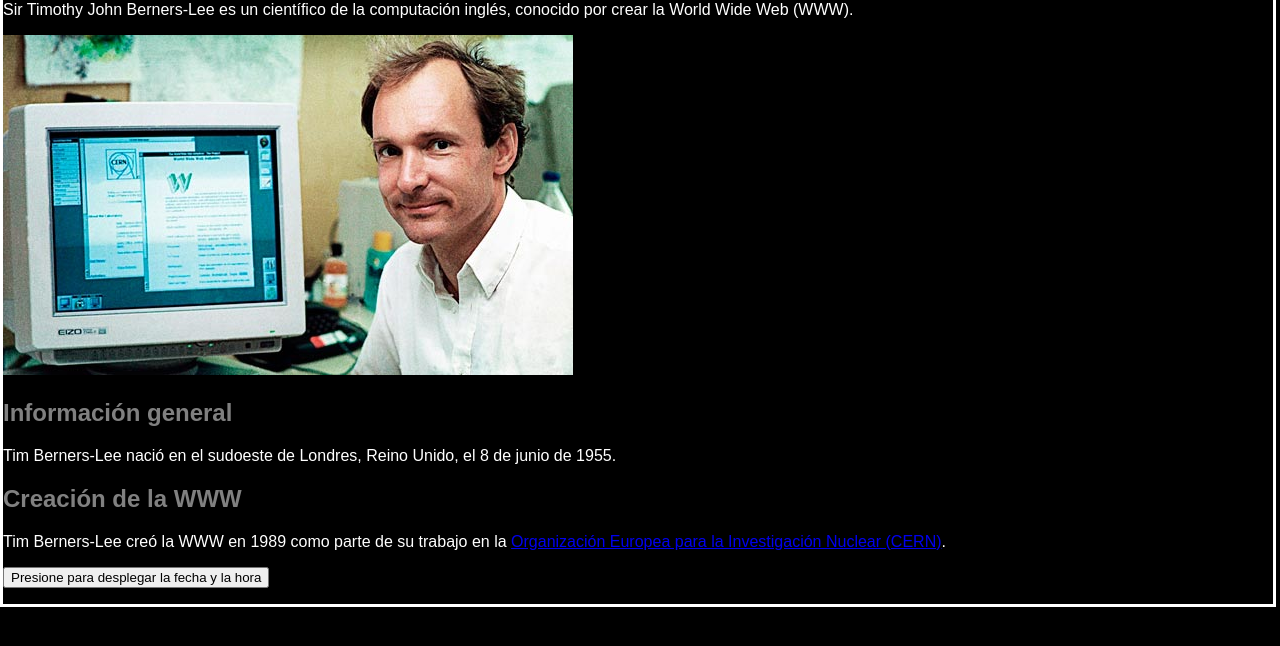
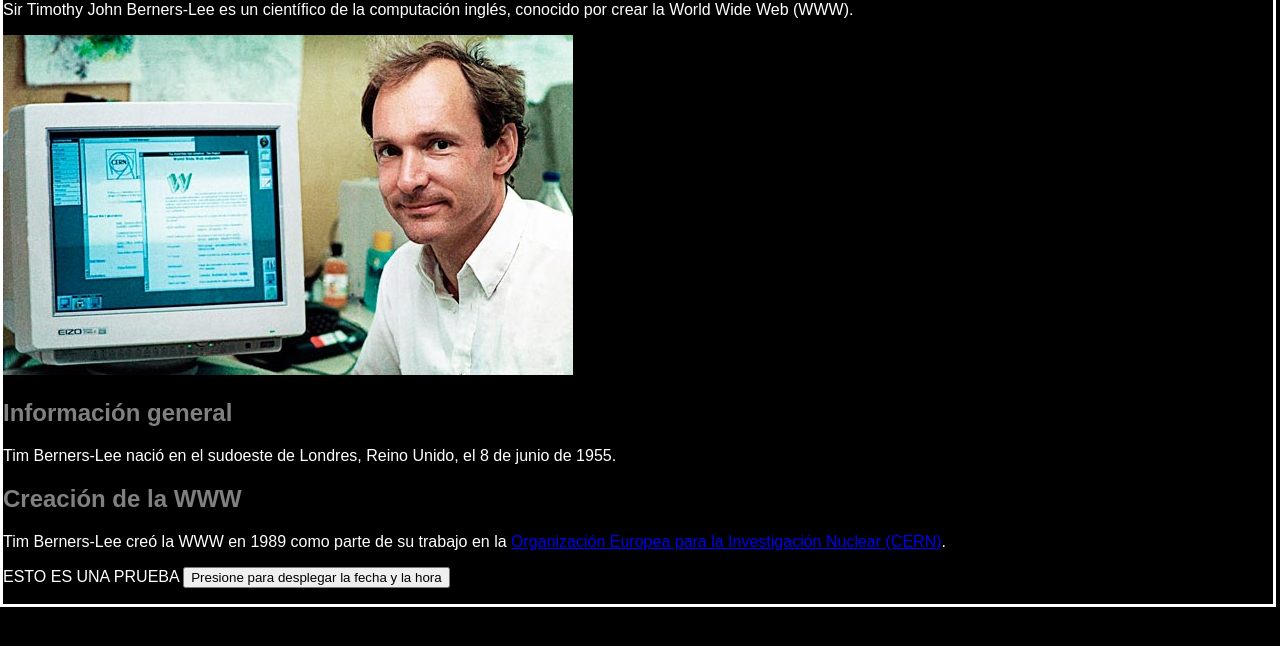
Before and after one commit to kcarrillo49/lee, a plain HTML site: page index.html in a window 1280 px wide. Shown: the part 82-728 px from the top of the page. Drawn offline with Linux system fonts and the light colour scheme.

Commit message:
Add files via upload

```diff
--- a/index.html
+++ b/index.html
@@ -19,6 +19,7 @@
     Tim Berners-Lee creó la WWW en 1989 como parte de su trabajo en la <a href="https://home.cern/">Organización Europea para la Investigación Nuclear (CERN)</a>.
 
     <p>
+        ESTO ES UNA PRUEBA
 
     <button type="button" onclick="desplegarFechaHora()">
         Presione para desplegar la fecha y la hora
```
